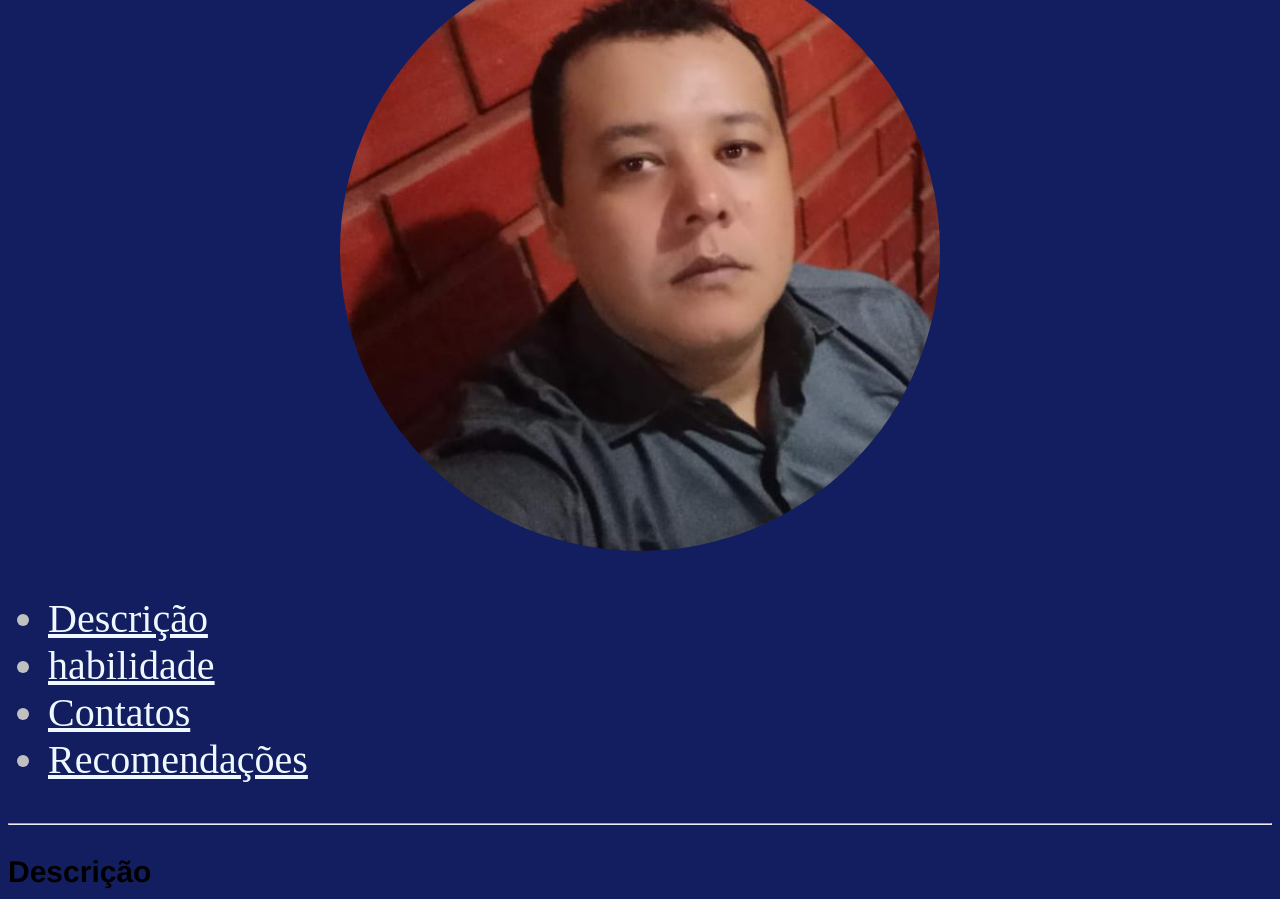
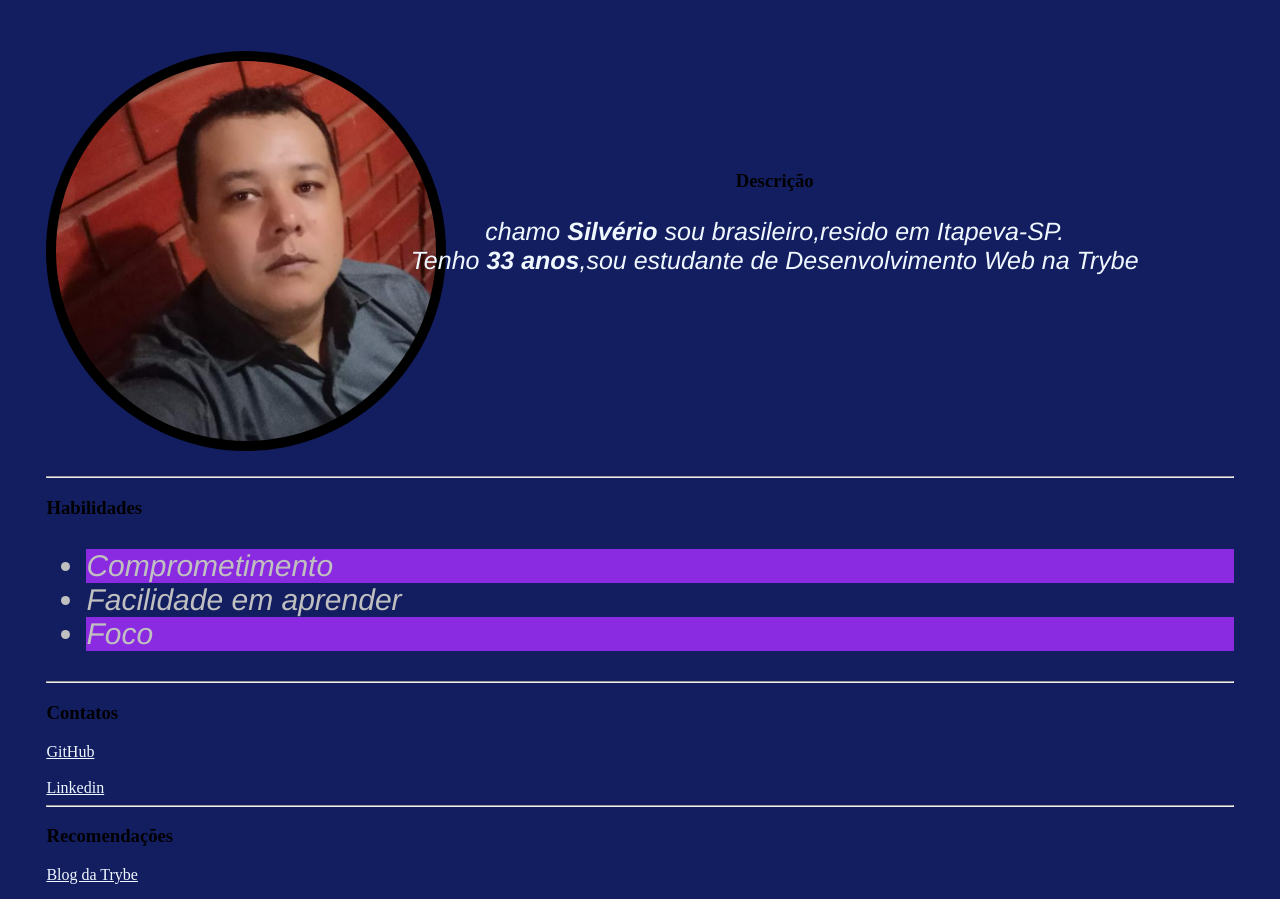
Before and after one commit to SilverioMoraes/SilverioMoraes.github.io, a plain HTML site: page index.html in a window 1280 px wide. Shown: the part 303-1202 px from the top of the page. Drawn offline with nearby package versions, Linux system fonts and the light colour scheme.

Commit message:
atualização portfólio

```diff
--- a/index.html
+++ b/index.html
@@ -11,80 +11,46 @@
 <link rel="preconnect" href="https://fonts.gstatic.com" crossorigin>
 <link href="https://fonts.googleapis.com/css2?family=League+Gothic&display=swap" rel="stylesheet">
 
-    <style>
-
-        /* h1 {font-family: 'League Gothic', sans-serif;
-            font-size: 100px;
-            text-align: center;
-            color:cadetblue;
-        }
-        body{
-            background-color: rgb(19, 30, 97);
-        }
-        div{
-            text-align: center;
-        }
-        #circle{
-            border-radius: 50%;
-            width: 600px;
-        }
-        .indice {
-            font-size: 40px;
-
-        }
-        li {color: silver;
-            background-size: contain;
-        }
-        h3 {
-            font-family: 'Franklin Gothic Medium', 'Arial Narrow', Arial, sans-serif;
-            font-size: 30px;
-        }
-        p {
-            font-family: helvetica;
-            font-size: 25px;
-            color: aliceblue;
-        }
-        a {
-            color: aliceblue;
-
-        } */
-
-    </style>
 </head>
 <body>
-    <h1>Silvério A. de Moraes</h1>
-   <div>
-       <img id="circle" src="./silverio.jpeg"width="380px" alt="foto silverio">
+    <p>
+        <a href="#descrição">Descrição</a
+
+     class="indice">
+        <a href="#habilidades">habilidade</a
+
+    class="indice">
+        <a href="#contato">Contatos</a
+
+    class="indice">
+        <a href="#recomendações">Recomendações</a
+     class="indice">
+
+    </p>
+    <div>
+        <h1>Silvério A. de Moraes</h1>
     </div>
-<ul class="indice">
-    <li >
-        <a href="#descrição">Descrição</a>
-    </li>
-    <li class="indice">
-        <a href="#habilidades">habilidade</a>
-    </li>
-    <li class="indice">
-        <a href="#contato">Contatos</a>
-    </li>
-    <li class="indice">
-        <a href="#recomendações">Recomendações</a>
-    </li>
+    <div  class="bl">
+        <img id="circle" src="./silverio.jpeg" alt="foto silverio">
+    </div>
 
-</ul>
-<hr>
-<h3 id="descrição">Descrição</h3>
-    <P><em>chamo <strong>Silvério</strong> sou brasileiro,resido em Itapeva-SP.
+    <div class="desc">
+        <div class="al"><h3 id="descrição">Descrição</h3>
+        <P><em>chamo <strong>Silvério</strong> sou brasileiro,resido em Itapeva-SP.
         <br>
         Tenho <strong>33 anos</strong>,sou estudante de Desenvolvimento Web na Trybe</em>
+    </div>
+    </div>
     </P>
-    <hr>
-<h3 id="habilidade">Habilidades</h3>
-    <p><em>Comprometimento</em>
-    </p>
-    <p><em>Facilidade em aprender</em>
-    </p>
-    <p><em>Foco</em>
-    </p>
+<hr>
+<h3 id="habilidades">Habilidades</h3>
+<ul>
+  <li><em>Comprometimento</em></li>
+
+  <li> <em>Facilidade em aprender</em></li>
+
+  <li> <em>Foco</em></li>
+</ul>
     <hr>
 <h3 id="contato">Contatos</h3>
 <a href="https://github.com/SilverioMoraes" target="blank">GitHub<a>
--- a/style.css
+++ b/style.css
@@ -5,13 +5,19 @@ h1 {font-family: 'League Gothic', sans-serif;
 }
 body{
     background-color: rgb(19, 30, 97);
+    padding: 3%;
+}
+.pesquisa{
+    font-weight: 700;
 }
 div{
     text-align: center;
 }
 #circle{
     border-radius: 50%;
-    width: 600px;
+    width: 380px;
+    padding: 10px;
+    background-color: black;
 }
 .indice {
     font-size: 40px;
@@ -20,7 +26,7 @@ div{
 li {color: silver;
     background-size: contain;
 }
-h3 {
+ul {
     font-family: 'Franklin Gothic Medium', 'Arial Narrow', Arial, sans-serif;
     font-size: 30px;
 }
@@ -33,3 +39,18 @@ a {
     color: aliceblue;
 
 }
+.bl{
+    height:400px;
+    float: left;
+}
+.desc{
+    height:400px;
+    position:relative ;
+}.al{
+    position: absolute;
+    top: 25%;
+    right: 8%;
+}
+ul li:nth-child(odd){
+    background-color: blueviolet;
+}
```
